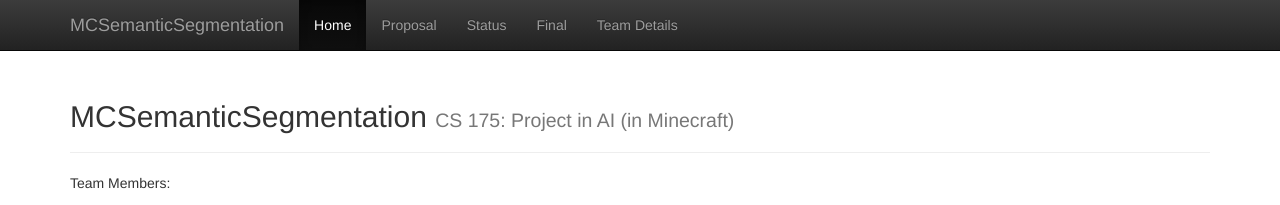
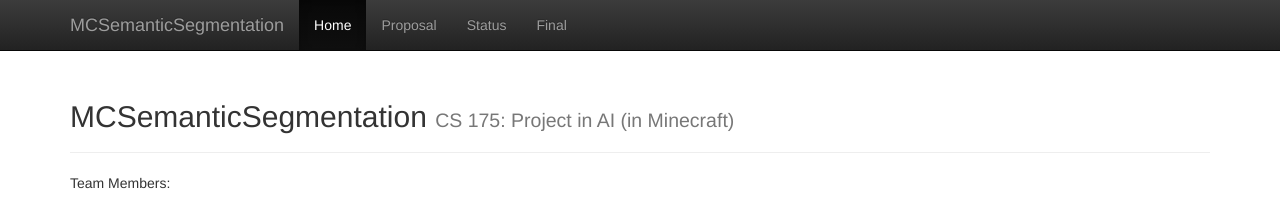
Before and after one commit to azuzow/MinecraftSemanticSegmentation, a Jekyll site: the page built from docs/index.md, in a window 1280 px wide. Shown: the top 205 px of the page. Built offline with Jekyll 4.4.1, drawn with Linux system fonts in a browser that asks for light colours.

Commit message:
Update default.html

```diff
--- a/docs/_layouts/default.html
+++ b/docs/_layouts/default.html
@@ -63,7 +63,6 @@
             <li class="{{ proposalClass }}{% if current[1] == 'proposal.html' %} active {% endif %}"><a href="proposal.html">Proposal</a></li>
             <li class="{{ statusClass }}{% if current[1] == 'status.html' %} active {% endif %}"><a href="status.html">Status</a></li>
             <li class="{{ finalClass }}{% if current[1] == 'final.html' %} active {% endif %}"><a href="final.html">Final</a></li>
-            <li class="{% if current[1] == 'team.html' %} active {% endif %}"><a href="team.html">Team Details</a></li>
           </ul>
         </div><!--/.nav-collapse -->
       </div>
```
